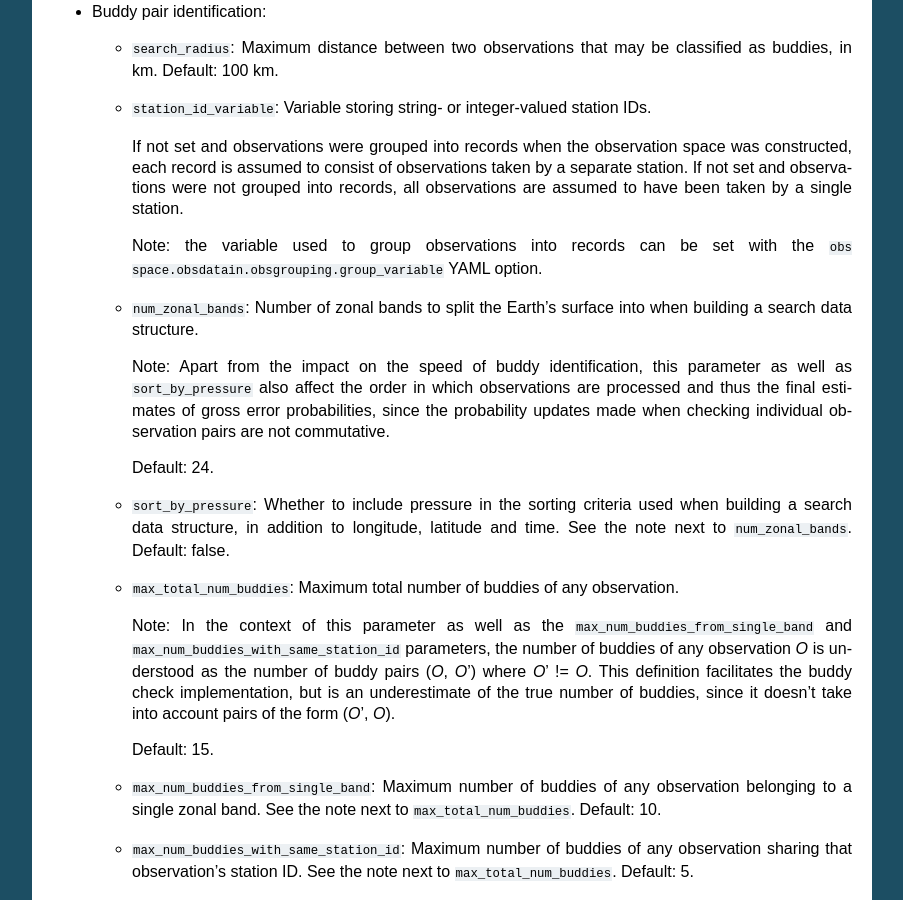
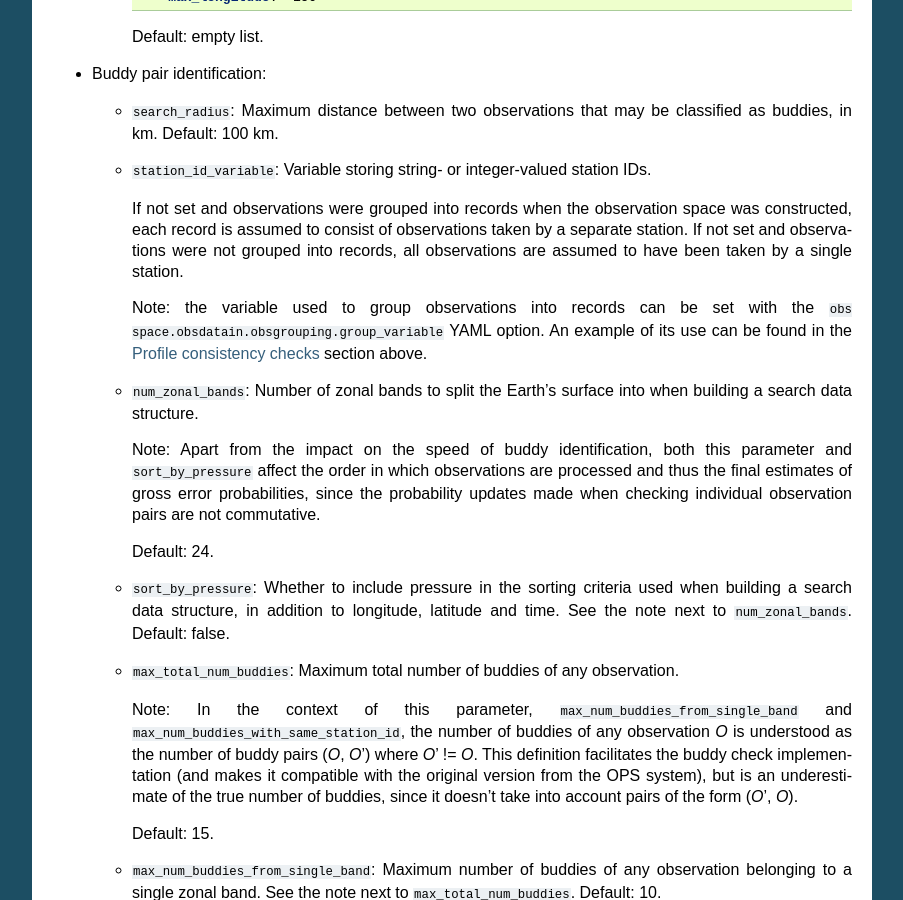
Before and after one commit to JCSDA/jedi-docs, a Sphinx documentation site: the page built from docs/jedi-components/ufo/qcfilters.rst, in a window 1280 px wide and 900 px high, scrolled down 17914 px. Shown: the whole window, without its empty margins (198-1101 px from the left). Built offline with Sphinx 7.4.7, drawn with Linux system fonts in a browser that asks for light colours; some of the changed text lies outside the part shown.

Commit message:
Addressed reviewers' comments.

```diff
--- a/docs/jedi-components/ufo/qcfilters.rst
+++ b/docs/jedi-components/ufo/qcfilters.rst
@@ -980,7 +980,7 @@
 Met Office Buddy Check Filter
 -----------------------------
 
-The filter cross-checks observations taken at nearby locations against each other, updating their gross error probabilities (PGEs) and rejecting observations whose PGE exceeds a threshold specified in the filter parameters.
+This filter cross-checks observations taken at nearby locations against each other, updating their gross error probabilities (PGEs) and rejecting observations whose PGE exceeds a threshold specified in the filter parameters. For example, if an observation has a very different value than several other observations taken at nearby locations and times, it is likely to be grossly in error, so its PGE is increased. PGEs obtained in this way can be taken into account during variational data assimilation to reduce the weight attached to unreliable observations without necessarily rejecting them outright.
 
 The YAML parameters supported by this filter are listed below.
 
@@ -1024,11 +1024,11 @@
     If not set and observations were grouped into records when the observation space was constructed, each record is assumed to consist of observations taken by a separate station. If not set and observations were not grouped into records, all observations are assumed to have been taken by a single station.
 
     Note: the variable used to group observations into records can be set with the
-    :code:`obs space.obsdatain.obsgrouping.group_variable` YAML option.
+    :code:`obs space.obsdatain.obsgrouping.group_variable` YAML option. An example of its use can be found in the :ref:`Profile consistency checks <profconcheck_filtervars>` section above.
 
   - :code:`num_zonal_bands`: Number of zonal bands to split the Earth's surface into when building a search data structure.
 
-    Note: Apart from the impact on the speed of buddy identification, this parameter as well as :code:`sort_by_pressure` also affect the order in which observations are processed and thus the final estimates of gross error probabilities, since the probability updates made when checking individual observation pairs are not commutative.
+    Note: Apart from the impact on the speed of buddy identification, both this parameter and :code:`sort_by_pressure` affect the order in which observations are processed and thus the final estimates of gross error probabilities, since the probability updates made when checking individual observation pairs are not commutative.
 
     Default: 24.
 
@@ -1036,7 +1036,7 @@
 
   - :code:`max_total_num_buddies`: Maximum total number of buddies of any observation.
 
-    Note: In the context of this parameter as well as the :code:`max_num_buddies_from_single_band` and :code:`max_num_buddies_with_same_station_id` parameters, the number of buddies of any observation *O* is understood as the number of buddy pairs (*O*, *O*') where *O*' != *O*. This definition facilitates the buddy check implementation, but is an underestimate of the true number of buddies, since it doesn't take into account pairs of the form (*O*', *O*).
+    Note: In the context of this parameter, :code:`max_num_buddies_from_single_band` and :code:`max_num_buddies_with_same_station_id`, the number of buddies of any observation *O* is understood as the number of buddy pairs (*O*, *O*') where *O*' != *O*. This definition facilitates the buddy check implementation (and makes it compatible with the original version from the OPS system), but is an underestimate of the true number of buddies, since it doesn't take into account pairs of the form (*O*', *O*).
 
     Default: 15.
 
```
